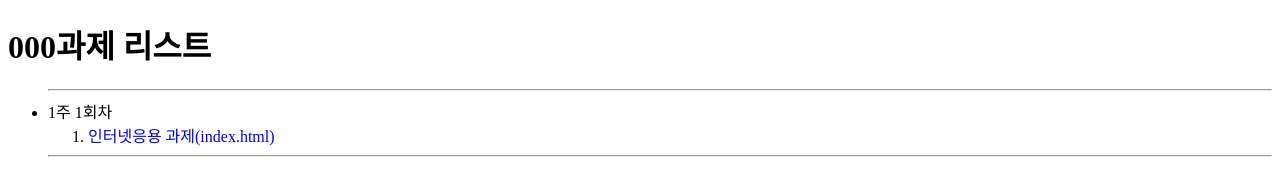
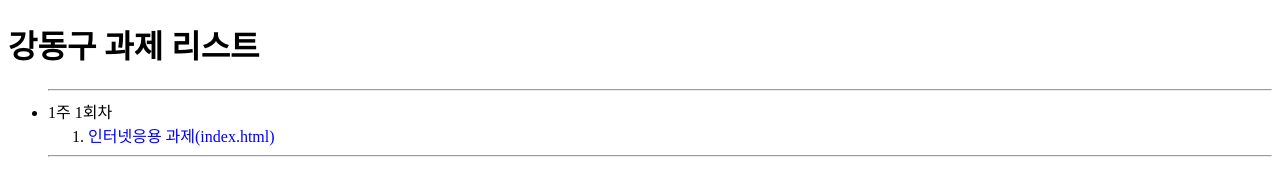
Before and after one commit to donggu5951/donggu5951.github.io, a plain HTML site: page index.html in a window 1280 px wide. Drawn offline with Linux system fonts and the light colour scheme.

Commit message:
Update index.html

```diff
--- a/index.html
+++ b/index.html
@@ -8,7 +8,7 @@ a:link {color:blue;text-decoration:none;}a:visited{color:purple;tect-decoration:
 a:hover{tect-decoration:underline;}a:active{color:red;text-decoration:none;}
 </style></head>
 <body>
-<h1>000과제 리스트</h3>
+<h1>강동구 과제 리스트</h3>
 <ul><hr/>
 <li> 1주 1회차 </li>
 <ol>
```
